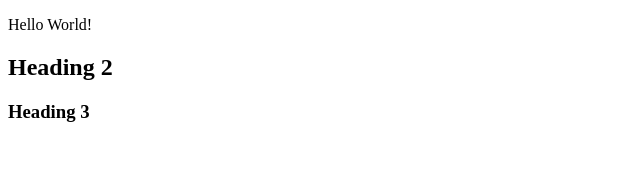
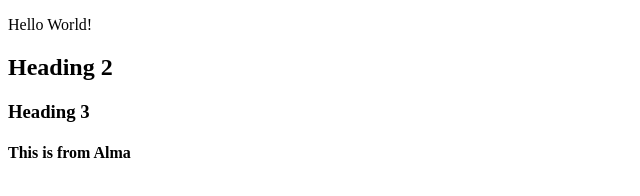
Before and after one commit to BleronHamiti/DS-Junction, a plain HTML site: page index.html in a window 1280 px wide. Shown: the whole page, without its empty margins (0-640 px from the left). Drawn offline with Linux system fonts and the light colour scheme.

Commit message:
I added a h4 into index.html

```diff
--- a/index.html
+++ b/index.html
@@ -13,6 +13,8 @@
         <h2>Heading 2</h2>
 
         <h3>Heading 3</h3>
+
+        <h4>This is from Alma</h4>
       </div>
     </div>
   </body>
```
